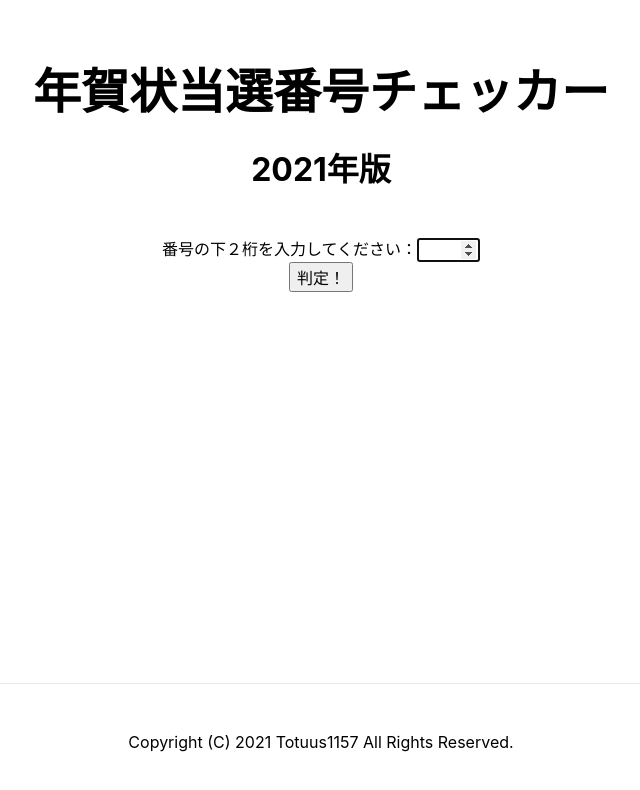
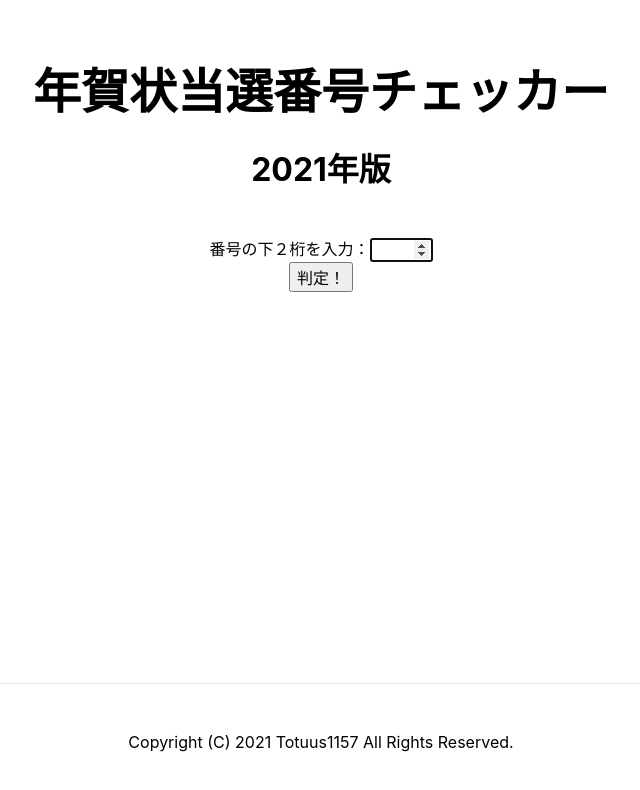
Before and after one commit to totuus1157/new-years-card-winner-number-checker, a Next.js app in the folder winner-number-checker/: page / in a window 1280 px wide. Shown: the top 790 px of the page, without its empty margins (319-959 px from the left). Built offline with nearby package versions, Linux system fonts and the light colour scheme.

Commit message:
モバイル環境でも一行に収めるため、メッセージを修正

```diff
--- a/winner-number-checker/pages/index.js
+++ b/winner-number-checker/pages/index.js
@@ -85,9 +85,7 @@ class Home extends React.Component {
 
           <section>
             <form onSubmit={this.doSubmit}>
-              <label htmlFor="input_number">
-                番号の下２桁を入力してください：
-              </label>
+              <label htmlFor="input_number">番号の下２桁を入力：</label>
               <input
                 ref={this.inputRef}
                 id="input_number"
```
